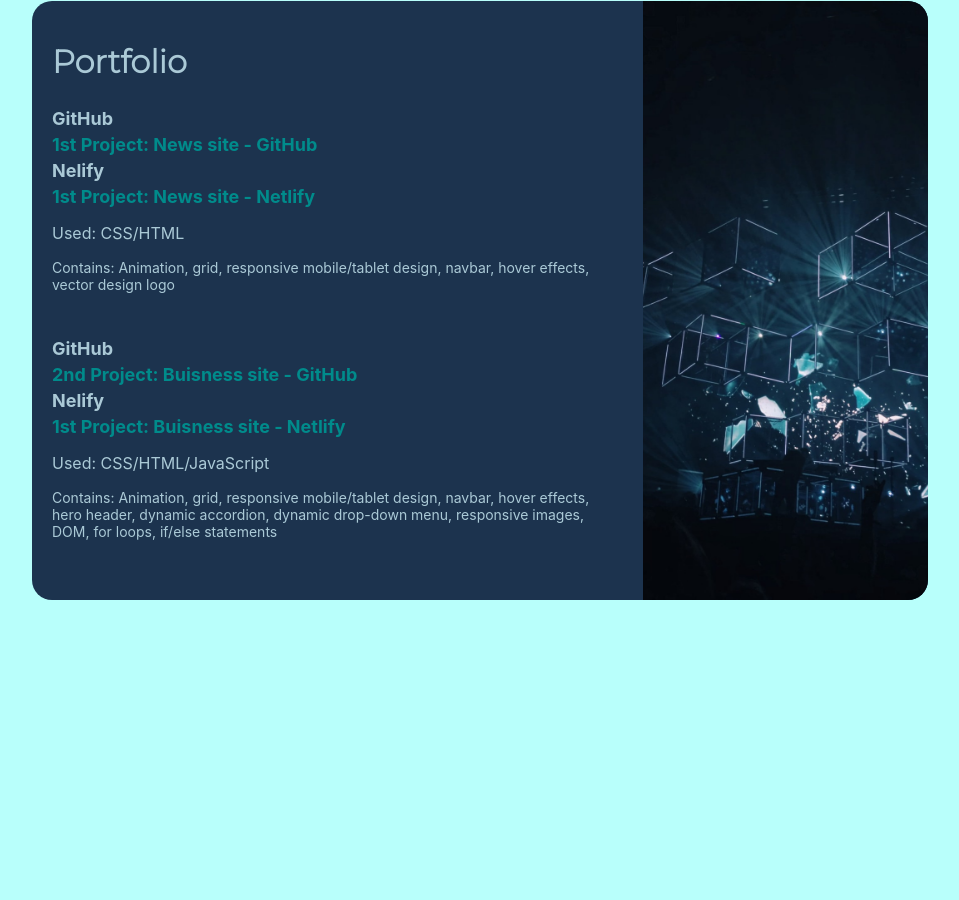
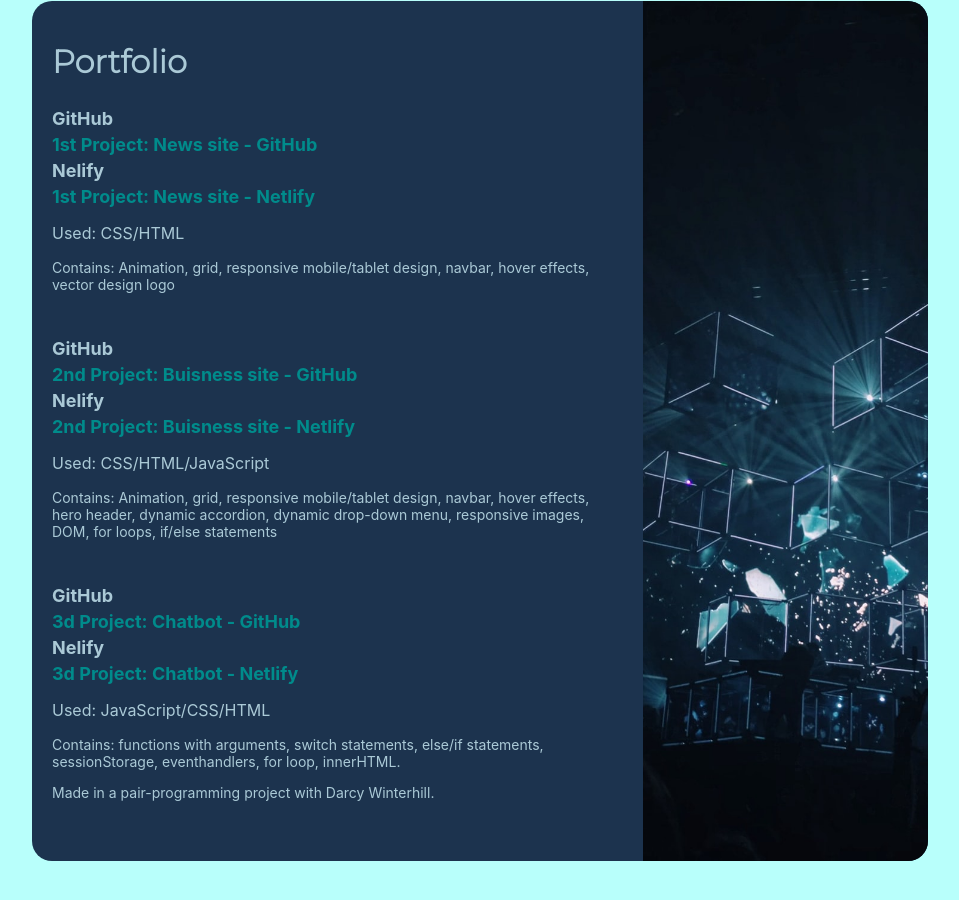
Before and after one commit to Pauan8/AW, a plain HTML site: page portfolio.html in a window 1280 px wide. Shown: the part 352-1252 px from the top of the page, without its empty margins (160-1119 px from the left). Before the commit the page ends 1002 px from the top, so only its background shows below. Drawn offline with Linux system fonts and the light colour scheme.

Commit message:
added a project to portfolio

```diff
--- a/portfolio.html
+++ b/portfolio.html
@@ -43,7 +43,7 @@
                     </a>
                     <h2>Nelify</h2>
                     <a href="https://nano-colors.netlify.app/">
-                        <h2> 1st Project: Buisness site - Netlify</h2>
+                        <h2> 2nd Project: Buisness site - Netlify</h2>
                     </a>
                     <p>Used: CSS/HTML/JavaScript</p>
                     <div class="main-text-tools">
@@ -53,6 +53,24 @@
                         statements
                     </div>
                 </div>
+                <div class="main-section">
+                    <h2>GitHub</h2>
+                    <a href="https://github.com/Pauan8/project-chatbot">
+                        <h2> 3d Project: Chatbot - GitHub</h2>
+                    </a>
+                    <h2>Nelify</h2>
+                    <a href="https//project4-travelbot.netlify.app">
+                        <h2> 3d Project: Chatbot - Netlify</h2>
+                    </a>
+                    <p>Used: JavaScript/CSS/HTML</p>
+                    <div class="main-text-tools">
+                        Contains: functions with arguments, switch statements, else/if statements, sessionStorage,
+                        eventhandlers, for loop, innerHTML.
+                        <p>
+                            Made in a pair-programming project with Darcy Winterhill.
+                        </p>
+                    </div>
+                </div>
             </div>
             <div class="main-pic"><img src="./tech.jpg"></div>
         </div>
```
